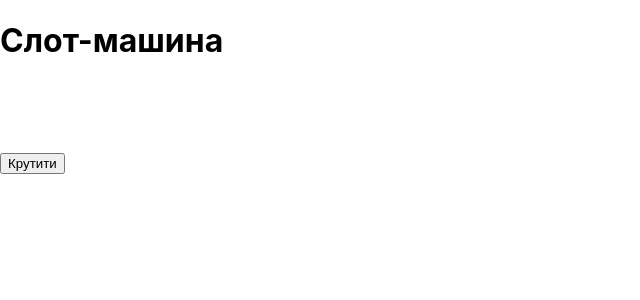
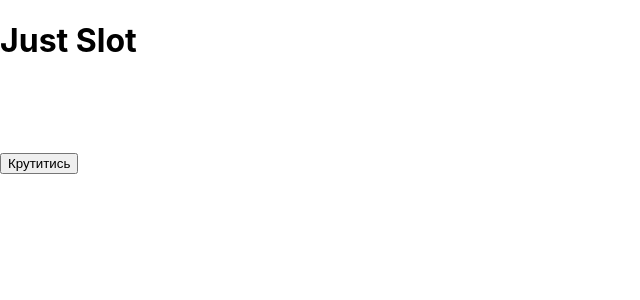
Before and after one commit to pea4a/JustSpin, a React (Create React App) app: page / in a window 1280 px wide. Shown: the top 300 px of the page, without its empty margins (0-640 px from the left). Built offline with nearby package versions, Linux system fonts and the light colour scheme.

Commit message:
tes1t commit

```diff
--- a/src/App.js
+++ b/src/App.js
@@ -34,14 +34,14 @@ const SlotMachine = () => {
 
   return (
     <div>
-      <h1>Слот-машина</h1>
+      <h1>Just Slot</h1>
       <div className="slot-container">
         <div className={`reel ${spinning ? "spinning" : ""}`}>{reels[0]}</div>
         <div className={`reel ${spinning ? "spinning" : ""}`}>{reels[1]}</div>
         <div className={`reel ${spinning ? "spinning" : ""}`}>{reels[2]}</div>
       </div>
       <button onClick={spinReels} disabled={spinning}>
-        {spinning ? "крутиця..." : "Крутити"}
+        {spinning ? "крутиця..." : "Крутитись"}
       </button>
       <p>{message}</p>
     </div>
```
